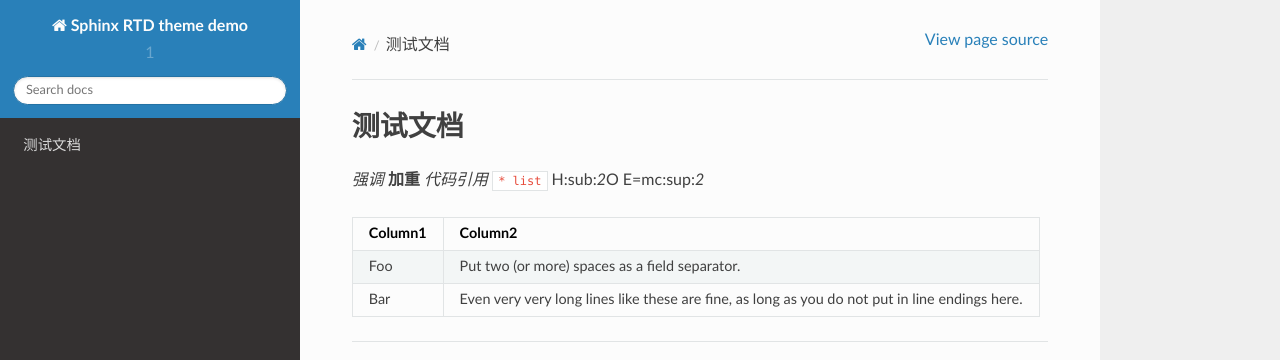
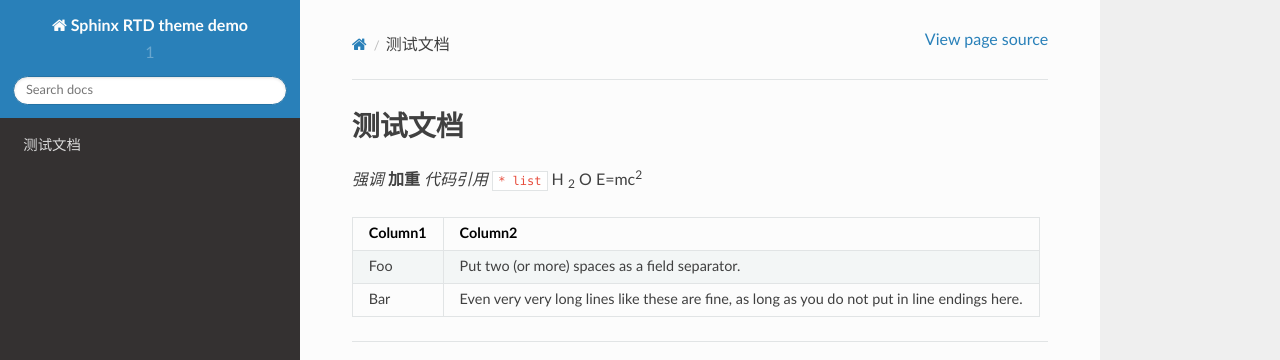
Before and after one commit to yunlike1986/test_git, a Sphinx documentation site: the page built from docs/index.rst, in a window 1280 px wide. Shown: the top 360 px of the page. Built offline with Sphinx 7.4.7 and the Read the Docs theme 2.0.0, drawn with Linux system fonts in a browser that asks for light colours.

Commit message:
update index.rst

```diff
--- a/docs/index.rst
+++ b/docs/index.rst
@@ -5,8 +5,8 @@
 **加重**
 `代码引用`
 ``* list``
-H\:sub:`2`\ O
-E=mc\:sup:`2`\
+H \ :sub:`2` \ O
+E=mc\ :sup:`2`
 
 
 +---------+------------------------------------------------------------------------------------------------+
```
